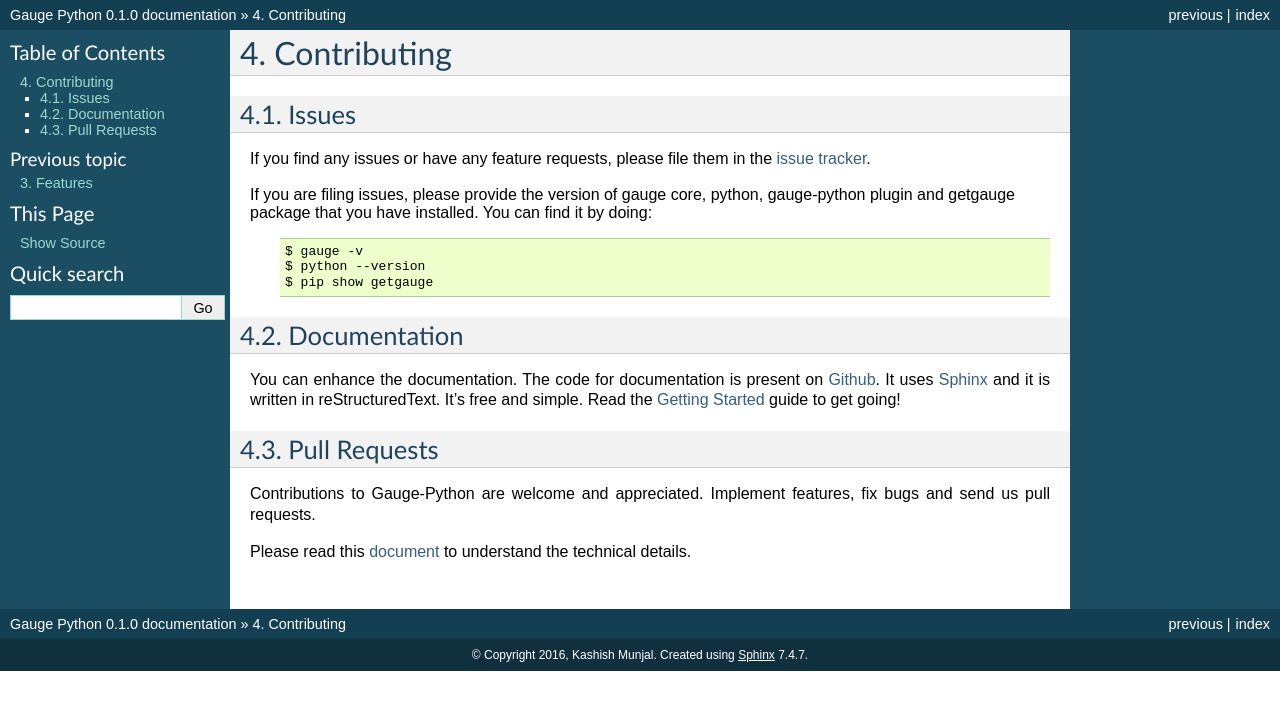
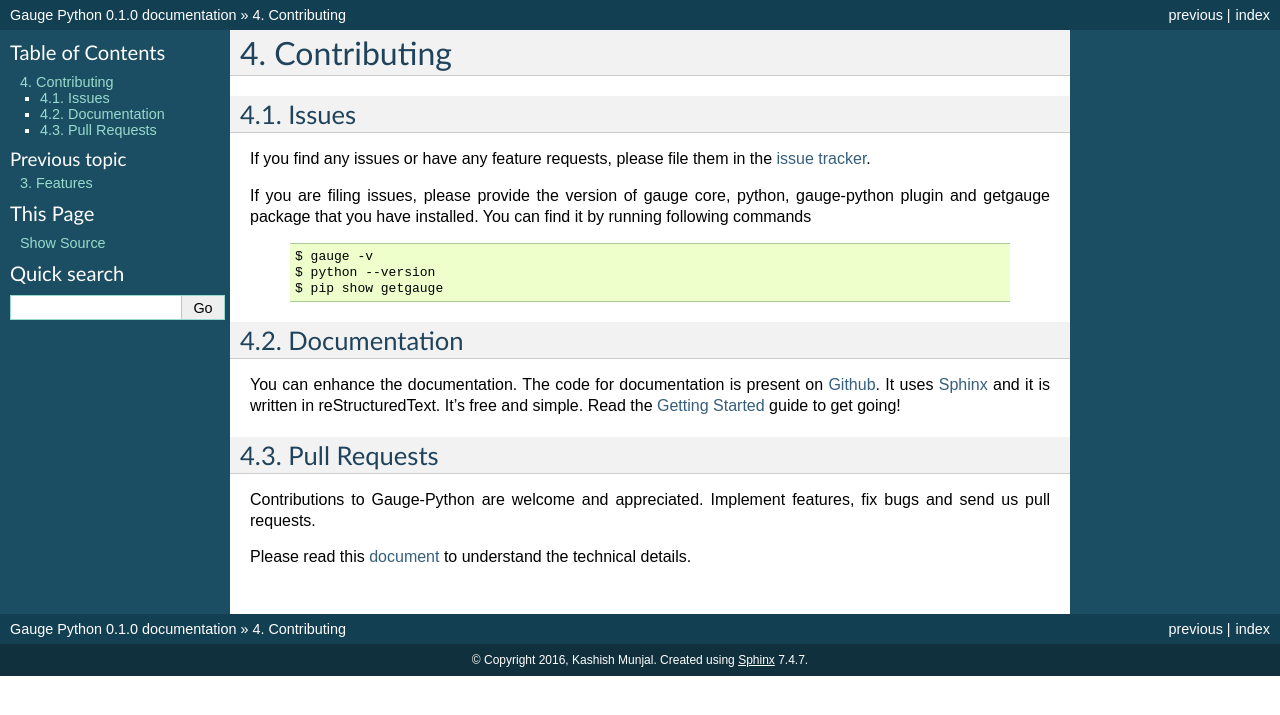
Before and after one commit to getgauge/gauge-python, a Sphinx documentation site: the page built from docs/source/contributing.rst, in a window 1280 px wide. Shown: the top 715 px of the page. Built offline with Sphinx 7.4.7, drawn with Linux system fonts in a browser that asks for light colours.

Commit message:
Updating docs

```diff
--- a/docs/source/contributing.rst
+++ b/docs/source/contributing.rst
@@ -10,7 +10,9 @@
 
 .. _issue tracker: https://github.com/kashishm/gauge-python/issues
 
-If you are filing issues, please provide the version of gauge core, python, gauge-python plugin and getgauge package that you have installed. You can find it by doing:
+
+If you are filing issues, please provide the version of gauge core, python, gauge-python plugin and getgauge package that you have installed. You can find it by running following commands
+
    ::
 
         $ gauge -v
```
